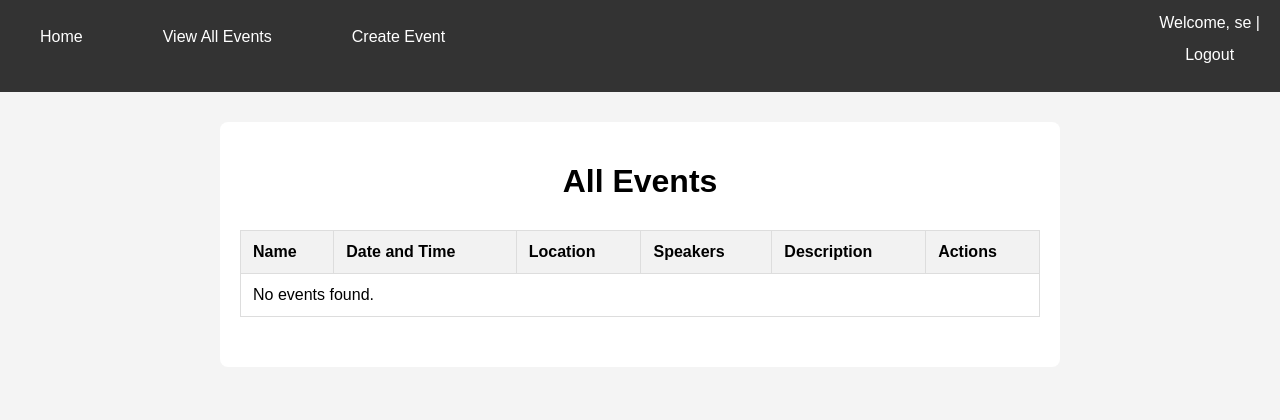
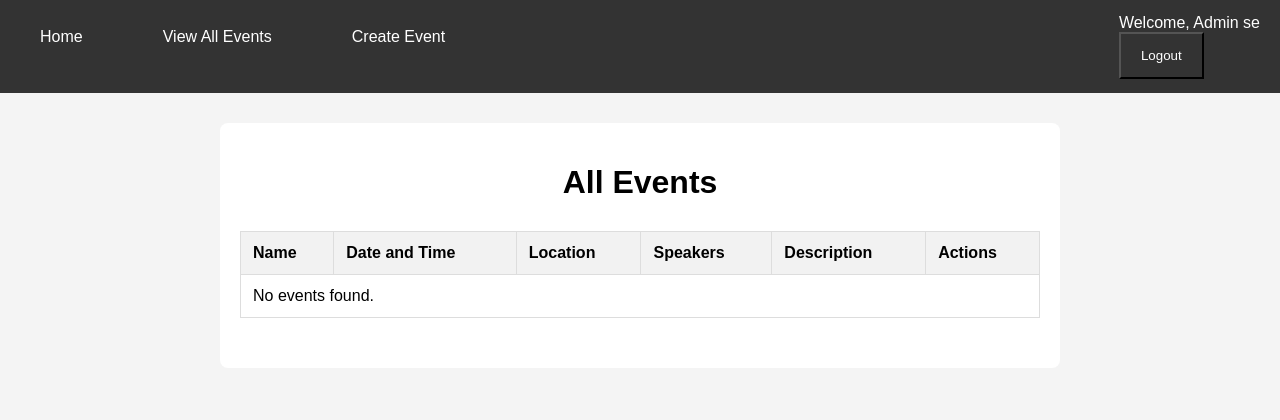
Before and after one commit to gcivil-nyu-org/wed-fall24-team3, a Django app: page /events/ in a window 1280 px wide. Shown: the top 420 px of the page. Run offline with Django 5.2, Linux system fonts and the light colour scheme; a user stored in the database is signed in; data that the repository does not hold is empty.

Commit message:
admin fix

```diff
--- a/eventsphere/events/templates/events/event_list.html
+++ b/eventsphere/events/templates/events/event_list.html
@@ -39,7 +39,16 @@
             text-decoration: none;
         }
 
-        nav ul li a:hover {
+        nav ul li form button {
+            display: block;
+            text-align: center;
+            padding: 14px 20px;
+            text-decoration: none;
+            background-color: #333;
+            color: white;
+        }
+
+        nav ul li a:hover, nav ul li form button:hover {
             background-color: #111;
         }
 
@@ -107,6 +116,20 @@
             background-color: #45a049;
         }
 
+        .btn-delete {
+            background-color: rgb(186, 46, 46);
+            color: white;
+            padding: 5px 10px;
+            text-align: center;
+            text-decoration: none;
+            display: inline-block;
+            border-radius: 4px;
+        }
+
+        .btn-delete:hover {
+            background-color: rgb(244, 7, 7);
+        }
+
         /* Responsive styles */
         @media (max-width: 600px) {
             nav ul li {
@@ -126,11 +149,39 @@
     <ul>
         <li><a href="{% url 'home' %}">Home</a></li>
         <li><a href="{% url 'event_list' %}">View All Events</a></li>
+
         {% if user.is_authenticated %}
+            {% if user.is_staff or user.is_superuser %}
+                <!-- Admin Links -->
                 <li><a href="{% url 'create_event' %}">Create Event</a></li>
-                <li style="float:right;">Welcome, {{ user.username }} | <a href="{% url 'logout' %}">Logout</a></li>
+
+                <!-- Admin Logout Form -->
+                <li style="float:right;">
+                    Welcome, Admin {{ user.username }}
+                    <form action="{% url 'logout' %}" method="POST"
+                          style="display:inline;">
+                        {% csrf_token %}
+                        <button type="submit">Logout</button>
+                    </form>
+                </li>
             {% else %}
-                <li style="float:right;"><a href="{% url 'login' %}">Login</a> | <a href="{% url 'signup' %}">Sign Up</a></li>
+                <!-- User Links -->
+                <li><a href="{% url 'create_event' %}">Create Event</a></li>
+
+                <!-- User Logout Form -->
+                <li style="float:right;">
+                    Welcome, {{ user.username }}
+                    <form action="{% url 'user_logout' %}" method="POST"
+                          style="display:inline;">
+                        {% csrf_token %}
+                        <button type="submit">Logout</button>
+                    </form>
+                </li>
+            {% endif %}
+        {% else %}
+            <!-- Links for unauthenticated users -->
+            <li style="float:right;"><a href="{% url 'login' %}">Login</a> | <a
+                    href="{% url 'signup' %}">Sign Up</a></li>
         {% endif %}
     </ul>
 </nav>
@@ -155,8 +206,10 @@
                 <td>{{ event.speakers }}</td>
                 <td>{{ event.schedule }}</td>
                 <td>
-                    <a href="{% url 'update_event' event.id %}" class="btn-edit">Edit</a>
-                    <a href="{% url 'delete_event' event.id %}" class="btn-delete">Delete</a> <!-- New Delete Button -->
+                    <a href="{% url 'update_event' event.id %}"
+                       class="btn-edit">Edit</a>
+                    <a href="{% url 'delete_event' event.id %}" class="btn-delete">Delete</a>
+                    <!-- New Delete Button -->
                 </td>
             </tr>
             {% empty %}
```
Lines whose indentation alone changed are shown as unchanged.
